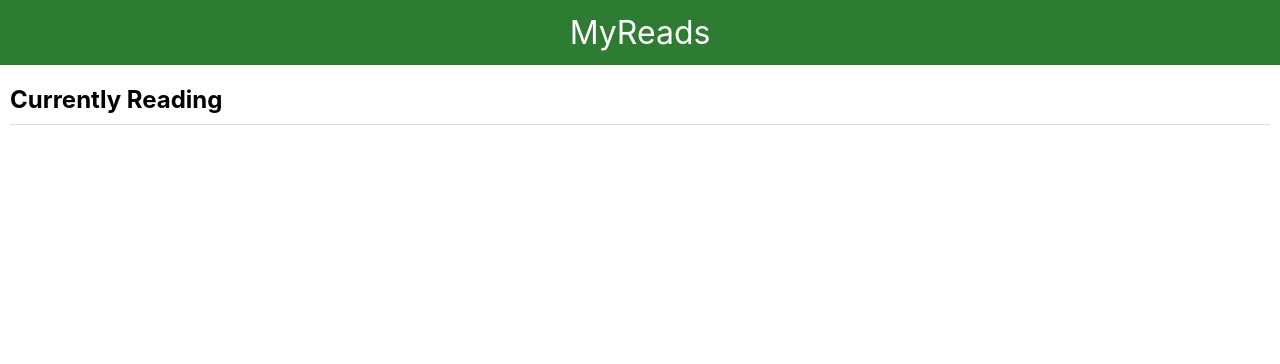
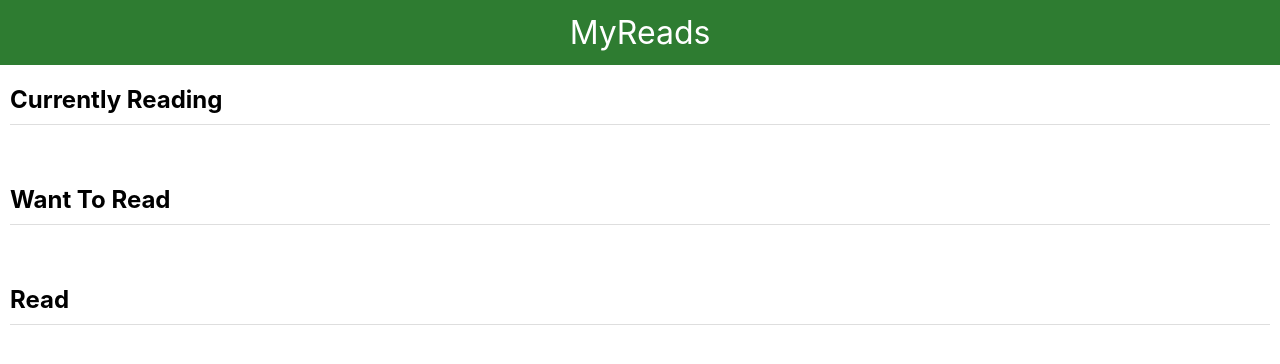
Before and after one commit to john-martinez/udacity-books-read-app, a React (Create React App) app: page / in a window 1280 px wide. Shown: the top 364 px of the page. Built offline with nearby package versions, Linux system fonts and the light colour scheme; no server answers.

Commit message:
chore: structured shelves component in the mainPage

```diff
--- a/src/components/bookShelf/bookShelf.jsx
+++ b/src/components/bookShelf/bookShelf.jsx
@@ -1,10 +1,13 @@
 import React from 'react';
 import './bookShelf.scss';
 
-export default function BookShelf(){
+export default function BookShelf({
+  title,
+  booksList,
+}){
   return(
     <div className="book-shelf">
-      <h2 className="book-shelf__title">Currently Reading</h2>
+      <h2 className="book-shelf__title">{ title }</h2>
     </div>
   );
 }
--- a/src/pages/mainPage/mainPage.jsx
+++ b/src/pages/mainPage/mainPage.jsx
@@ -39,10 +39,23 @@ export default class MainPage extends Component {
 
   render(){
     console.log(this.state);
+    const { currentlyReading, wantToRead, read } = this.state;
+
     return(
       <main className="main-page">
         <h1 className="main-page__header">MyReads</h1>
-        <BookShelf />
+        <BookShelf
+          title="Currently Reading"
+          bookList={ currentlyReading }
+        />
+        <BookShelf
+          title="Want To Read"
+          bookList={ wantToRead }
+        />
+        <BookShelf
+          title="Read"
+          bookList={ read }
+        />
       </main>
     );
   }
```
